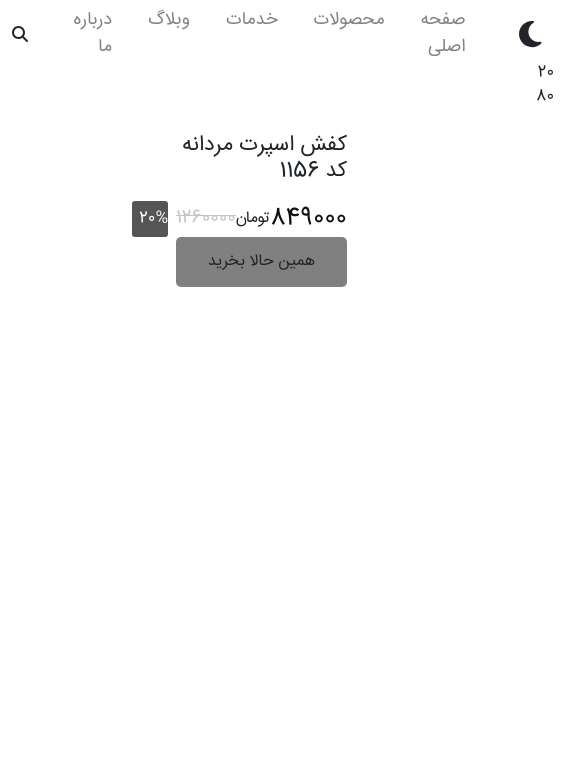
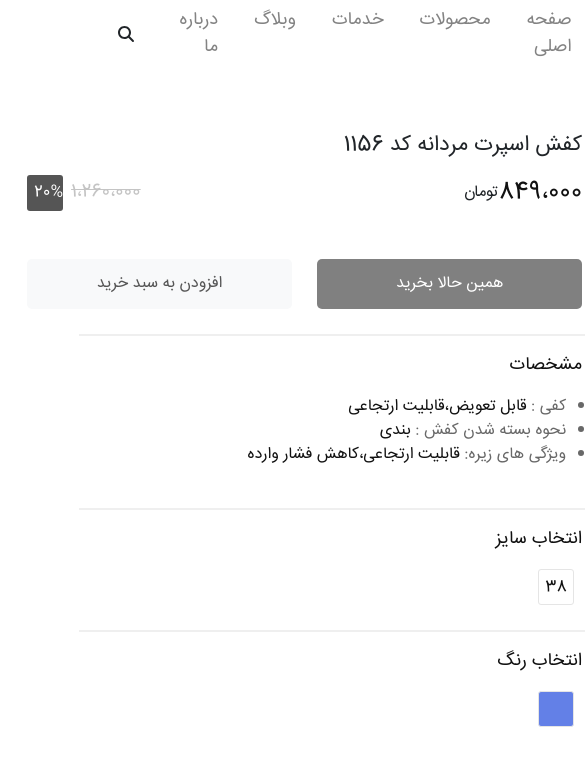
Before and after one commit to SanaAfshani/digifay-front, a Next.js app: page / in a window 390 px wide. Shown: the top 766 px of the page, 585 px wide, since content can reach past the window. Built offline with nearby package versions, Linux system fonts and the light colour scheme.

Commit message:
pro first

```diff
--- a/Components/Layout/layout.scss
+++ b/Components/Layout/layout.scss
@@ -6,6 +6,8 @@ body{
     font-family: 'IRANSansWeb' !important;
     background-color: #ffffff;
     direction: rtl;
-    margin-left: 62px;
-    margin-right: 67px;
+    margin-left: 64px !important;
+    margin-right: 62px !important;
+    max-width: 1366px;
+    margin: auto !important;
 }
--- a/Components/button/button.module.scss
+++ b/Components/button/button.module.scss
@@ -3,9 +3,3 @@
     height: 50px;
     border-radius: 5px;
 }
-.bg_gray{
-    background-color: #555555;
-}
-.bg_grayLight{
-    background-color: #E5E5E5;
-}
--- a/Components/button/index.js
+++ b/Components/button/index.js
@@ -2,7 +2,7 @@ import React from 'react';
 import style from './button.module.scss'
 const ButtonProduct = ({content, color='gray'}) => {
     return (
-            <button className={`${style.buttonProduct} bg-${color} btn`}>{content}</button>
+            <button className={`${style.buttonProduct} bg-${color}  btn`}>{content}</button>
 
     );
 };
--- a/Components/product/details/details.module.scss
+++ b/Components/product/details/details.module.scss
@@ -20,3 +20,32 @@
     display: flex;
     align-items: center;
 }
+.gapBetweenButton{
+    gap: 25px;
+}
+.dividerLine{
+    width: 507px;
+    border: 1px solid #EFEFEF;
+    margin-top: 25px;
+}
+.specifications{
+    font-size: 18px;
+    color: #111111;
+    margin-top: 16px;
+}
+.titleSpec{
+    color: #686868;
+    font-size: 16px;
+}
+.listStyleSpec{
+    color: #686868!important;
+}
+.detailsTitleSpec{
+    color: #111111 !important;
+}
+.buttonSize{
+    width: 36px;
+    height: 36px;
+    border: 1px solid #E5E5E5;
+    border-radius: 3px;
+}
--- a/Components/product/details/index.js
+++ b/Components/product/details/index.js
@@ -2,25 +2,75 @@ import React from 'react';
 import ButtonProduct from '../../button';
 import style from './details.module.scss'
 const Details = () => {
+
+    const specificationsDetails = () => {
+        return(
+            <ul className={`${style.listStyleSpec} me-3`}>
+                <li >
+                    <span className={`${style.titleSpec}`}> کفی :</span>
+                    <span className={`${style.detailsTitleSpec}`}> قابل تعویض،قابلیت ارتجاعی</span>
+                 </li>
+
+                <li >
+                    <span className={`${style.titleSpec}`}>نحوه بسته شدن کفش : </span>
+                    <span className={`${style.detailsTitleSpec}`}>بندی</span>
+                </li>
+
+                <li >
+                    <span className={`${style.titleSpec}`}>   ویژگی های زیره: </span>
+                    <span className={`${style.detailsTitleSpec}`}>قابلیت ارتجاعی،کاهش فشار وارده</span>
+                </li>
+            </ul>
+        )
+    }
+
+    const buttonChooseAble =(content,Fontcolor='black',backgroundColor='white')=>{
+        return(
+            <div>
+                <button
+                    className={`${style.buttonSize}  d-flex justify-content-center me-2 btn`}
+                    style={{backgroundColor : backgroundColor,color: Fontcolor}}
+
+                >{content}</button>
+
+            </div>
+        )
+    }
     return (
         <>
-            <div className={`${style.detailsContainer} row mx-0 align-items-center`}>
+            <div className={`${style.detailsContainer} row mx-0 align-items-center me-5`}>
                 <h4>کفش اسپرت مردانه کد 1156</h4>
                 <div className='d-flex align-items-center justify-content-between mt-2'>
                     <div className='d-flex align-items-center'>
-                    <span className={`${style.currentPrice}`}>849000</span>
+                    <span className={`${style.currentPrice}`}>849،000</span>
                     <span>تومان</span>
                     </div>
                     <div className='d-flex align-items-center'>
-                    <span className={`${style.textDecorationsLine}`}>1260000</span>
+                    <span className={`${style.textDecorationsLine}`}>1،260،000</span>
                     <div className={`${style.square}`}>20%</div>
                     </div>
                 </div>
 
-                <div className='d-flex align-items-center'>
-                    <ButtonProduct content={'همین حالا بخرید'} color={'gray'} />
+                <div className={`d-flex align-items-center mt-5 ${style.gapBetweenButton}`}>
+                    <ButtonProduct content={'همین حالا بخرید'} color={'gray'}  />
+                    <ButtonProduct content={'افزودن به سبد خرید'} color={'light'} />
+                </div>
 
-                </div>
+                <span className={`${style.dividerLine} me-2`}></span>
+
+                <p className={`${style.specifications}`}>مشخصات</p>
+
+                {specificationsDetails()}
+                <span className={`${style.dividerLine} me-2`}></span>
+
+                <p className={`${style.specifications}`}>انتخاب سایز</p>
+
+                {buttonChooseAble(38,'#111111','#fff')}
+                 <span className={`${style.dividerLine} me-2`}></span>
+                 <p className={`${style.specifications}`}>انتخاب رنگ</p>
+
+                 {buttonChooseAble(null,null,'#6380E7')}
+
             </div>
         </>
     );
--- a/Components/product/index.js
+++ b/Components/product/index.js
@@ -5,10 +5,10 @@ const SingleProduct = () => {
     return (
         <>
             <div className='d-flex col-12'>
-                <div className='col-6'>
+                <div className='col-lg-6 col-md-6 col-sm-12'>
                     <CarouselProduct/>
                 </div>
-                <div className='col-6'>
+                <div className='col-lg-6 col-md-6 col-sm-12'>
                     <Details />
                 </div>
             </div>
--- a/styles/index.scss
+++ b/styles/index.scss
@@ -1,6 +1,8 @@
 .bg-gray{
     background-color: gray !important;
+    color: #FFFFFF !important;
 }
 .bg-light{
-    background-color: whitesmoke !important;
+    background-color: #E5E5E5 !important;
+    color: #555555 !important;
 }
```
